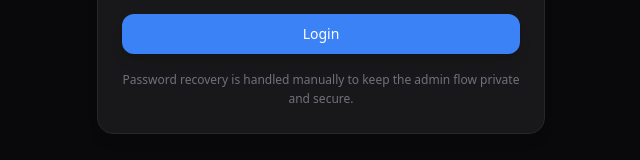
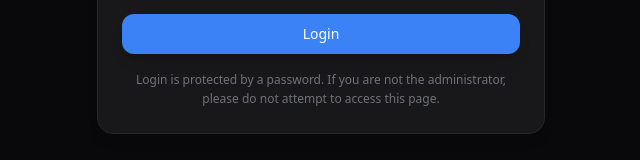
Before and after one commit to okekechuks/Portfolio, a Next.js app: page /admin/login in a window 1280 px wide. Shown: the part 457-617 px from the top of the page, without its empty margins (319-959 px from the left). Built offline with nearby package versions, Linux system fonts and the light colour scheme; no server answers.

Commit message:
admin login change

```diff
--- a/src/components/admin/LoginForm.tsx
+++ b/src/components/admin/LoginForm.tsx
@@ -50,7 +50,7 @@ export function LoginForm() {
         </Button>
 
         <p className="text-center text-xs leading-relaxed text-zinc-500">
-          Password recovery is handled manually to keep the admin flow private and secure.
+          Login is protected by a password. If you are not the administrator, please do not attempt to access this page.
         </p>
       </form>
     </Card>
```
